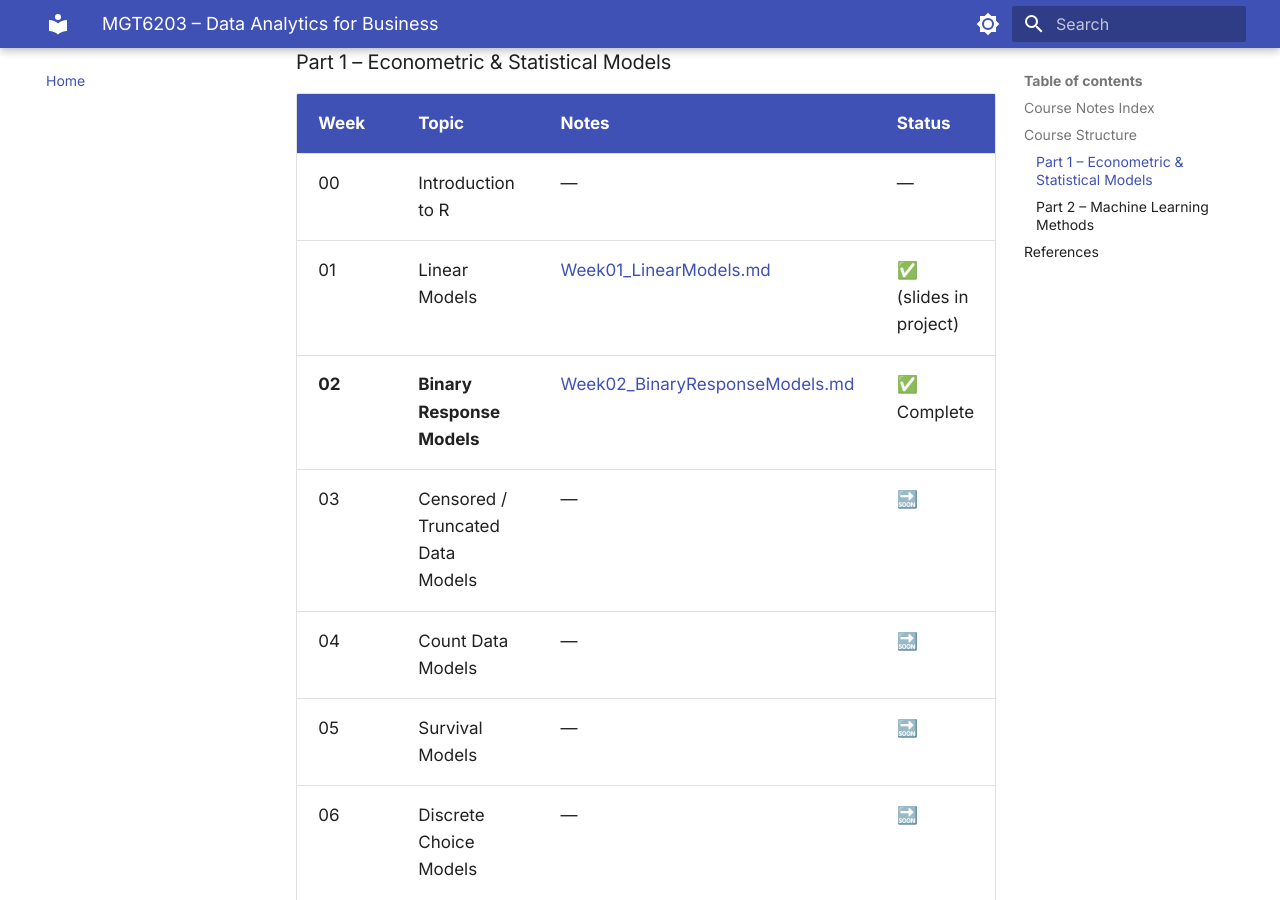
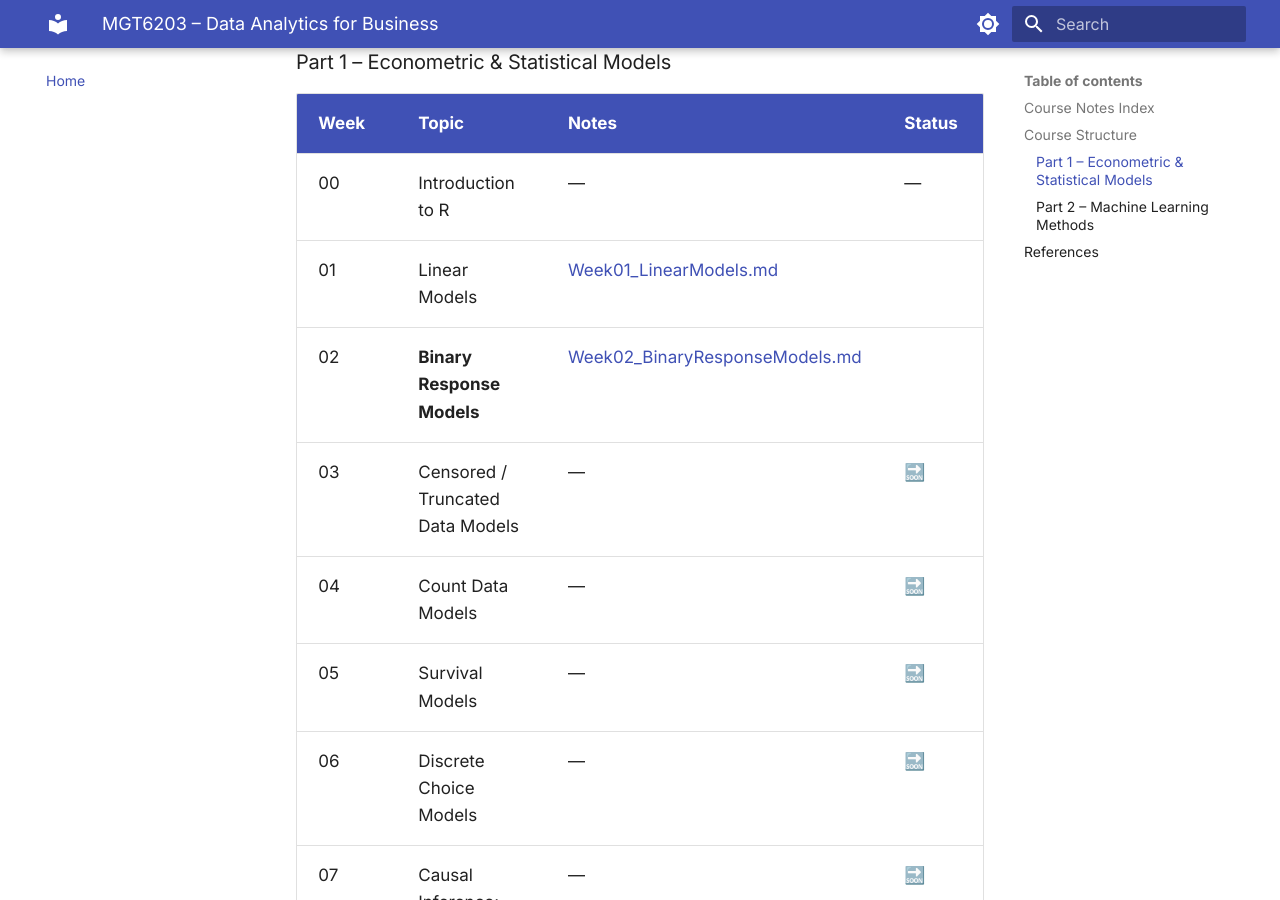
Before and after one commit to SydneyLeiher/mgt6203-notes, an MkDocs documentation site: the page built from docs/index.md, in a window 1280 px wide and 900 px high, scrolled down 395 px. Built offline with MkDocs 1.6.1 and Material for MkDocs 9.7.7, drawn with Linux system fonts in a browser that asks for light colours.

Commit message:
update index.md

```diff
--- a/docs/index.md
+++ b/docs/index.md
@@ -21,8 +21,8 @@ last_updated: "2026-05-29"
 | Week | Topic | Notes | Status |
 |---|---|---|---|
 | 00 | Introduction to R | — | — |
-| 01 | Linear Models | [Week01_LinearModels.md](./Week01_LinearModels.md) | ✅ (slides in project) |
-| **02** | **Binary Response Models** | [Week02_BinaryResponseModels.md](./Week02_BinaryResponseModels.md) | ✅ Complete |
+| 01 | Linear Models | [Week01_LinearModels.md](./Week01_LinearModels.md) |
+| 02| **Binary Response Models** | [Week02_BinaryResponseModels.md](./Week02_BinaryResponseModels.md) |
 | 03 | Censored / Truncated Data Models | — | 🔜 |
 | 04 | Count Data Models | — | 🔜 |
 | 05 | Survival Models | — | 🔜 |
```
